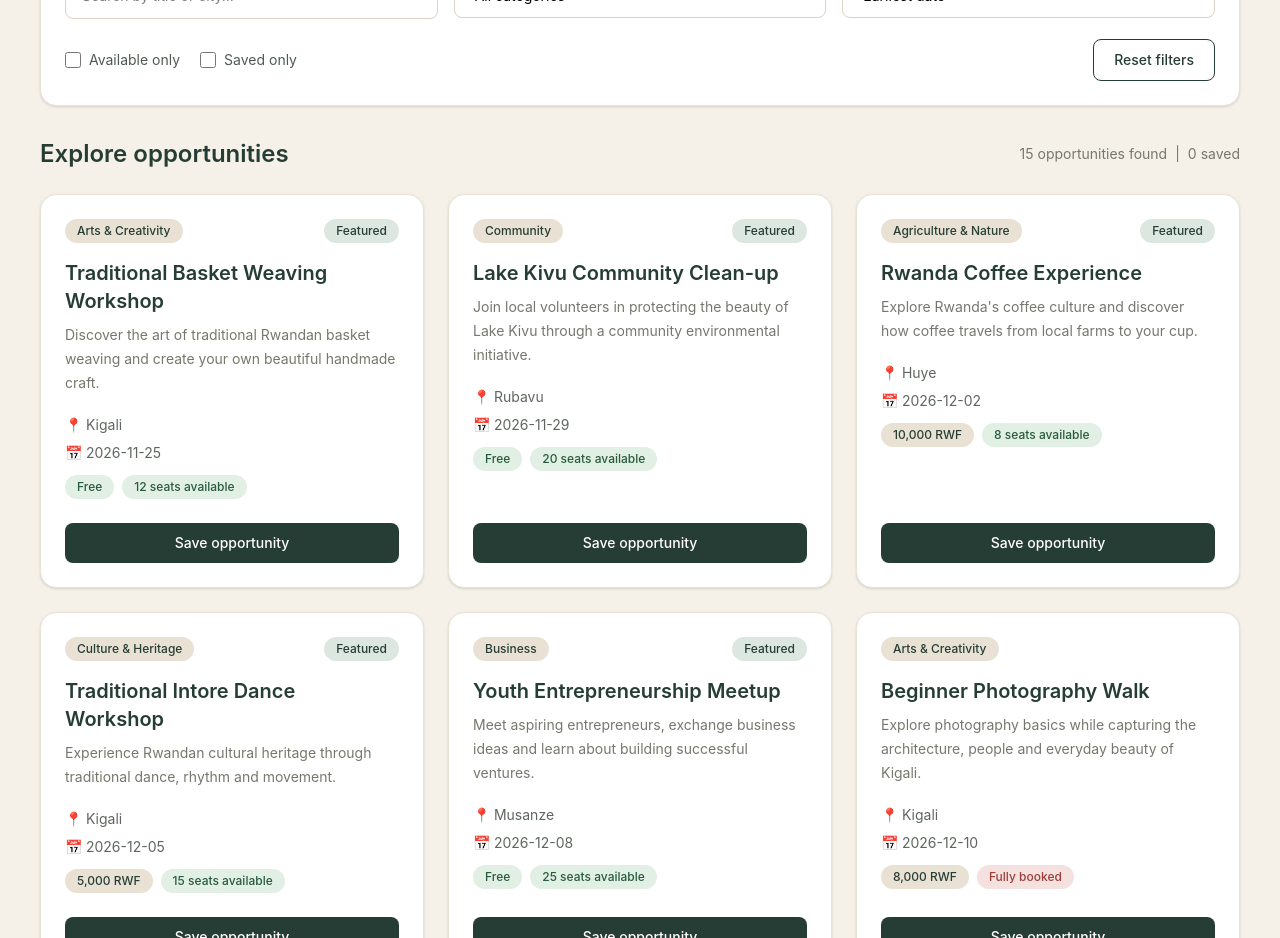
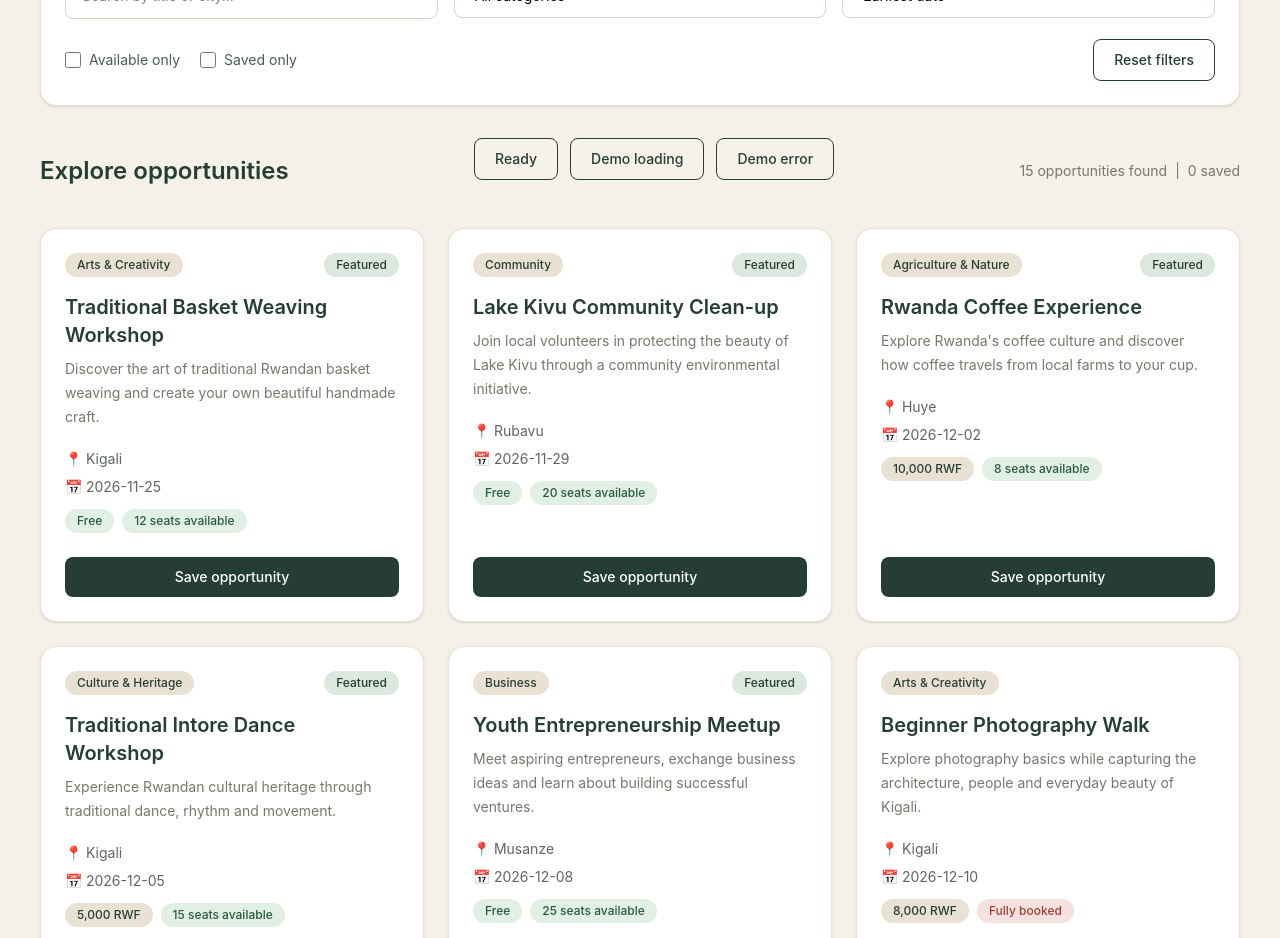
Before and after one commit to rithairagena13-spec/imena-connect, a React (Vite) app: page / in a window 1280 px wide. Shown: the part 1180-2118 px from the top of the page. Built offline with nearby package versions, Linux system fonts and the light colour scheme.

Commit message:
Add local loading and error state demonstrations

```diff
--- a/src/App.jsx
+++ b/src/App.jsx
@@ -1,92 +1,86 @@
-
-import { useState } from "react"
-import seedOpportunities from "./data/seedOpportunities"
-import Navbar from "./components/Navbar"
-import HeroSection from "./components/HeroSection"
-import OpportunityFilters from "./components/OpportunityFilters"
-import OpportunityList from "./components/OpportunityList"
-import AddOpportunityForm from "./components/AddOpportunityForm"
-import Button from "./components/Button"
+import { useState } from "react";
+import seedOpportunities from "./data/seedOpportunities";
+import Navbar from "./components/Navbar";
+import HeroSection from "./components/HeroSection";
+import OpportunityFilters from "./components/OpportunityFilters";
+import OpportunityList from "./components/OpportunityList";
+import AddOpportunityForm from "./components/AddOpportunityForm";
+import Button from "./components/Button";
 
 export default function App() {
-  const [opportunities, setOpportunities] = useState(seedOpportunities)
-  const [searchTerm, setSearchTerm] = useState("")
-  const [selectedCategory, setSelectedCategory] = useState("All")
-  const [availableOnly, setAvailableOnly] = useState(false)
-  const [savedOnly, setSavedOnly] = useState(false)
-  const [savedIds, setSavedIds] = useState([])
-  const [sortBy, setSortBy] = useState("date")
-  const [showAddForm, setShowAddForm] = useState(false)
-
+  const [opportunities, setOpportunities] = useState(seedOpportunities);
+  const [searchTerm, setSearchTerm] = useState("");
+  const [selectedCategory, setSelectedCategory] = useState("All");
+  const [availableOnly, setAvailableOnly] = useState(false);
+  const [savedOnly, setSavedOnly] = useState(false);
+  const [savedIds, setSavedIds] = useState([]);
+  const [sortBy, setSortBy] = useState("date");
+  const [showAddForm, setShowAddForm] = useState(false);
+  const [demoStatus, setDemoStatus] = useState("ready");
   const categories = [
     ...new Set(opportunities.map((opportunity) => opportunity.category)),
-  ]
+  ];
 
   const filteredOpportunities = opportunities.filter((opportunity) => {
-    const searchValue = searchTerm.trim().toLowerCase()
+    const searchValue = searchTerm.trim().toLowerCase();
 
     const matchesSearch =
       opportunity.title.toLowerCase().includes(searchValue) ||
-      opportunity.city.toLowerCase().includes(searchValue)
+      opportunity.city.toLowerCase().includes(searchValue);
 
     const matchesCategory =
-      selectedCategory === "All" ||
-      opportunity.category === selectedCategory
+      selectedCategory === "All" || opportunity.category === selectedCategory;
 
     const matchesAvailability =
-      !availableOnly || opportunity.availableSeats > 0
+      !availableOnly || opportunity.availableSeats > 0;
 
-    const matchesSaved =
-      !savedOnly || savedIds.includes(opportunity.id)
+    const matchesSaved = !savedOnly || savedIds.includes(opportunity.id);
 
     return (
-      matchesSearch &&
-      matchesCategory &&
-      matchesAvailability &&
-      matchesSaved
-    )
-  })
+      matchesSearch && matchesCategory && matchesAvailability && matchesSaved
+    );
+  });
 
   const sortedOpportunities = [...filteredOpportunities].sort((a, b) => {
     if (sortBy === "title") {
-      return a.title.localeCompare(b.title)
+      return a.title.localeCompare(b.title);
     }
 
     if (sortBy === "seats") {
-      return b.availableSeats - a.availableSeats
+      return b.availableSeats - a.availableSeats;
     }
 
-    return new Date(a.date) - new Date(b.date)
-  })
+    return new Date(a.date) - new Date(b.date);
+  });
 
   function handleSave(opportunityId) {
     setSavedIds((currentSavedIds) =>
       currentSavedIds.includes(opportunityId)
         ? currentSavedIds.filter((id) => id !== opportunityId)
-        : [...currentSavedIds, opportunityId]
-    )
+        : [...currentSavedIds, opportunityId],
+    );
   }
 
   function handleAddOpportunity(newOpportunity) {
     setOpportunities((currentOpportunities) => [
       ...currentOpportunities,
       newOpportunity,
-    ])
+    ]);
 
-    setSearchTerm("")
-    setSelectedCategory("All")
-    setAvailableOnly(false)
-    setSavedOnly(false)
-    setSortBy("date")
-    setShowAddForm(false)
+    setSearchTerm("");
+    setSelectedCategory("All");
+    setAvailableOnly(false);
+    setSavedOnly(false);
+    setSortBy("date");
+    setShowAddForm(false);
   }
 
   function handleResetFilters() {
-    setSearchTerm("")
-    setSelectedCategory("All")
-    setAvailableOnly(false)
-    setSavedOnly(false)
-    setSortBy("date")
+    setSearchTerm("");
+    setSelectedCategory("All");
+    setAvailableOnly(false);
+    setSavedOnly(false);
+    setSortBy("date");
   }
 
   return (
@@ -98,8 +92,8 @@ export default function App() {
         <div className="mx-auto max-w-7xl">
           <div className="mb-6 rounded-xl border border-[#E9E2D4] bg-white px-5 py-4">
             <p className="text-sm text-[#77776D]">
-              These are illustrative sample opportunities created
-              for demonstration. They are not confirmed real events.
+              These are illustrative sample opportunities created for
+              demonstration. They are not confirmed real events.
             </p>
           </div>
 
@@ -137,7 +131,28 @@ export default function App() {
               <h2 className="text-2xl font-semibold text-[#263D35]">
                 Explore opportunities
               </h2>
+              <div className="mb-6 flex flex-wrap gap-3">
+                <Button
+                  variant="outline"
+                  onClick={() => setDemoStatus("ready")}
+                >
+                  Ready
+                </Button>
 
+                <Button
+                  variant="outline"
+                  onClick={() => setDemoStatus("loading")}
+                >
+                  Demo loading
+                </Button>
+
+                <Button
+                  variant="outline"
+                  onClick={() => setDemoStatus("error")}
+                >
+                  Demo error
+                </Button>
+              </div>
               <p className="text-sm text-[#77776D]">
                 {sortedOpportunities.length} opportunities found
                 <span className="mx-2">|</span>
@@ -145,14 +160,31 @@ export default function App() {
               </p>
             </div>
 
-            <OpportunityList
-              opportunities={sortedOpportunities}
-              savedIds={savedIds}
-              onSave={handleSave}
-            />
+            {demoStatus === "loading" ? (
+              <div className="rounded-2xl bg-white p-10 text-center">
+                <p className="text-[#263D35]">Loading opportunities...</p>
+              </div>
+            ) : demoStatus === "error" ? (
+              <div
+                role="alert"
+                className="rounded-2xl bg-white p-10 text-center">
+                <p className="font-semibold text-red-700">
+                  Something went wrong.
+                </p>
+                <p className="mt-2 text-sm text-[#77776D]">
+                  This is a demonstration error. Please return to Ready.
+                </p>
+              </div>
+            ) : (
+              <OpportunityList
+                opportunities={sortedOpportunities}
+                savedIds={savedIds}
+                onSave={handleSave}
+              />
+            )}
           </section>
         </div>
       </main>
     </>
-  )
+  );
 }
```
